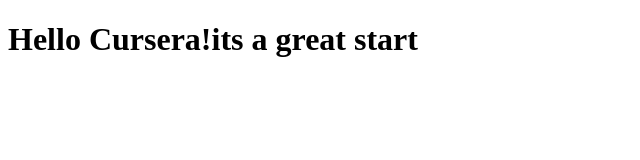
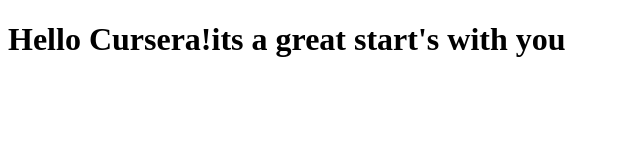
Before and after one commit to T-Hassan/Coursera-Test, a plain HTML site: page site/index.html in a window 1280 px wide. Shown: the whole page, without its empty margins (0-640 px from the left). Drawn offline with Linux system fonts and the light colour scheme.

Commit message:
Small addition to our page content.

```diff
--- a/site/index.html
+++ b/site/index.html
@@ -5,6 +5,6 @@
 	<title>Hello Cursera!</title>
 </head>
 <body>
-<h1>Hello Cursera!its a great start<h1>
+<h1>Hello Cursera!its a great start's with you <h1>
 </body>
 </html>
```
